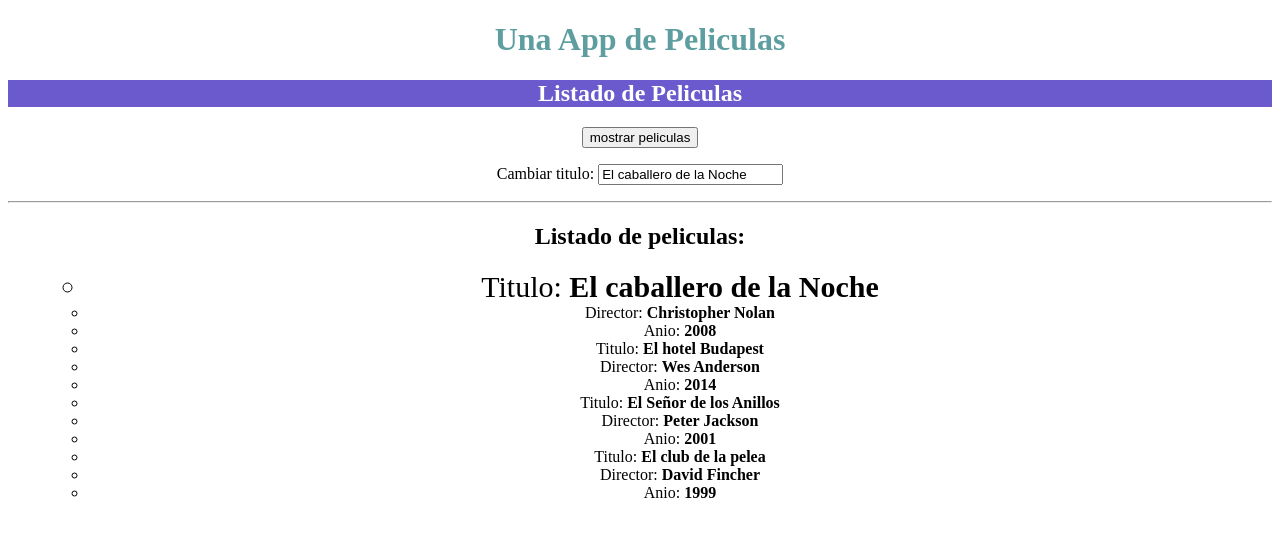
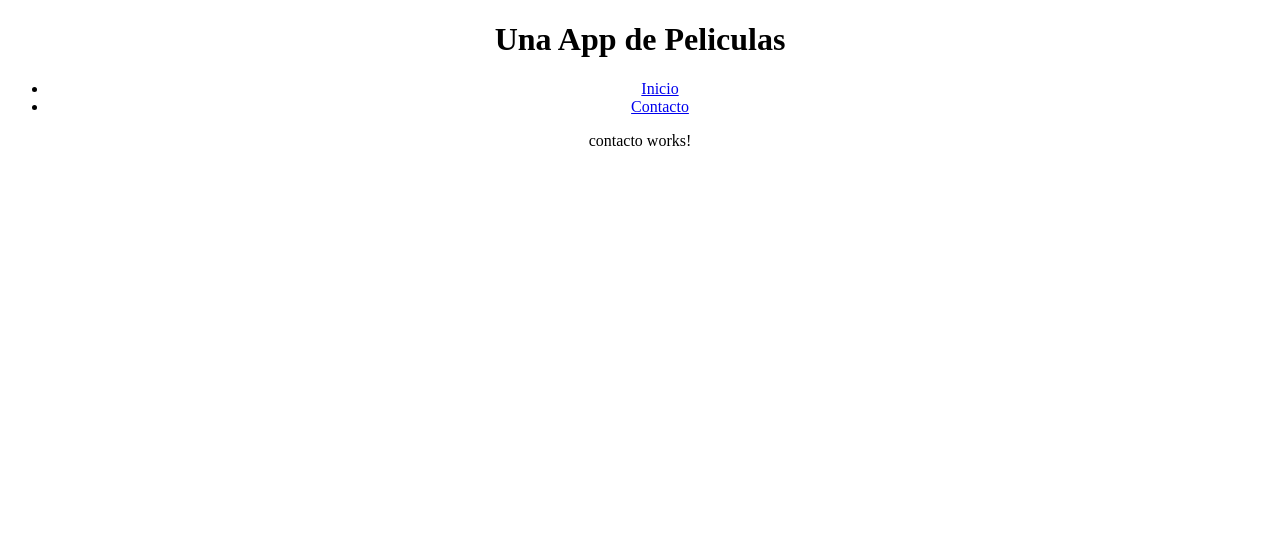
Before and after one commit to emeery/unangular, an Angular app: page /contacto in a window 1280 px wide. Before the commit this address led to /. Shown: the top 536 px of the page. Built offline with nearby package versions, Linux system fonts and the light colour scheme.

Commit message:
outlet router

```diff
--- a/src/app/app.component.html
+++ b/src/app/app.component.html
@@ -5,7 +5,13 @@ style="text-align:center">
   <h1 >
      {{ titulo }}
   </h1>
-  <app-lista-peliculas>
 
-  </app-lista-peliculas>
+<nav>
+  <ul>
+    <li><a [routerLink]="['peliculas']">Inicio</a></li>
+    <li><a [routerLink]="['contacto']">Contacto</a></li>
+  </ul>
+</nav>
+<router-outlet></router-outlet>
+
 </div>
--- a/src/app/app.component.ts
+++ b/src/app/app.component.ts
@@ -1,10 +1,9 @@
 import { Component } from '@angular/core';
-
 import {ListaPeliculasComponent} from './lista-peliculas/lista-peliculas.component';
+import {ContactoComponent} from './contacto/contacto.component';
 @Component({
   selector: 'app-root',
   templateUrl: './app.component.html',
-  styleUrls: ['./app.component.css']
 })
 
 export class AppComponent {
--- a/src/app/app.module.ts
+++ b/src/app/app.module.ts
@@ -4,11 +4,15 @@ import { FormsModule } from '@angular/forms';
 import { AppComponent } from './app.component';
 import { ListaPeliculasComponent } from './lista-peliculas/lista-peliculas.component';
 import {routing} from './app.routes';
+import { FooterComponent } from './footer/footer.component';
+import { ContactoComponent } from './contacto/contacto.component';
 
 @NgModule({
   declarations: [
     AppComponent,
-    ListaPeliculasComponent
+    ListaPeliculasComponent,
+    FooterComponent,
+    ContactoComponent
   ],
   imports: [
     BrowserModule,
--- a/src/app/app.routes.ts
+++ b/src/app/app.routes.ts
@@ -5,13 +5,17 @@
 import { Routes, RouterModule } from '@angular/router';
 
 import { ListaPeliculasComponent } from './lista-peliculas/lista-peliculas.component';
-
+import { ContactoComponent} from './contacto/contacto.component';
 
 const routes: Routes = [
   {
     path: 'peliculas',
     component: ListaPeliculasComponent,
   },
+  {
+    path: 'contacto',
+    component: ContactoComponent,
+  }
 ];
 
 // - Updated Export
--- /dev/null
+++ b/src/app/contacto/contacto.component.html
@@ -0,0 +1,3 @@
+<p>
+  contacto works!
+</p>
--- /dev/null
+++ b/src/app/contacto/contacto.component.ts
@@ -0,0 +1,15 @@
+import { Component, OnInit } from '@angular/core';
+
+@Component({
+  selector: 'app-contacto',
+  templateUrl: './contacto.component.html',
+  styleUrls: ['./contacto.component.css']
+})
+export class ContactoComponent implements OnInit {
+
+  constructor() { }
+
+  ngOnInit() {
+  }
+
+}
--- /dev/null
+++ b/src/app/footer/footer.component.html
@@ -0,0 +1,3 @@
+<p>
+  footer works!
+</p>
--- /dev/null
+++ b/src/app/footer/footer.component.ts
@@ -0,0 +1,15 @@
+import { Component, OnInit } from '@angular/core';
+
+@Component({
+  selector: 'app-footer',
+  templateUrl: './footer.component.html',
+  styleUrls: ['./footer.component.css']
+})
+export class FooterComponent implements OnInit {
+
+  constructor() { }
+
+  ngOnInit() {
+  }
+
+}
--- a/src/app/lista-peliculas/lista-peliculas.component.html
+++ b/src/app/lista-peliculas/lista-peliculas.component.html
@@ -1,5 +1,4 @@
 <h2 class="titulo-lista">Listado de Peliculas</h2>
-<p> {{unServicio}} </p>
 <button (click)="botonMostrar()">mostrar peliculas</button>
 <ul *ngIf="mostrarDatos === true">
     <li>Titulo: <strong>{{pelicula.titulo}}</strong></li>
```
Also changed, not shown: src/app/contacto/contacto.component.css (added), src/app/footer/footer.component.css (added), 2 other files (tests, documents, lock files or other folders).
